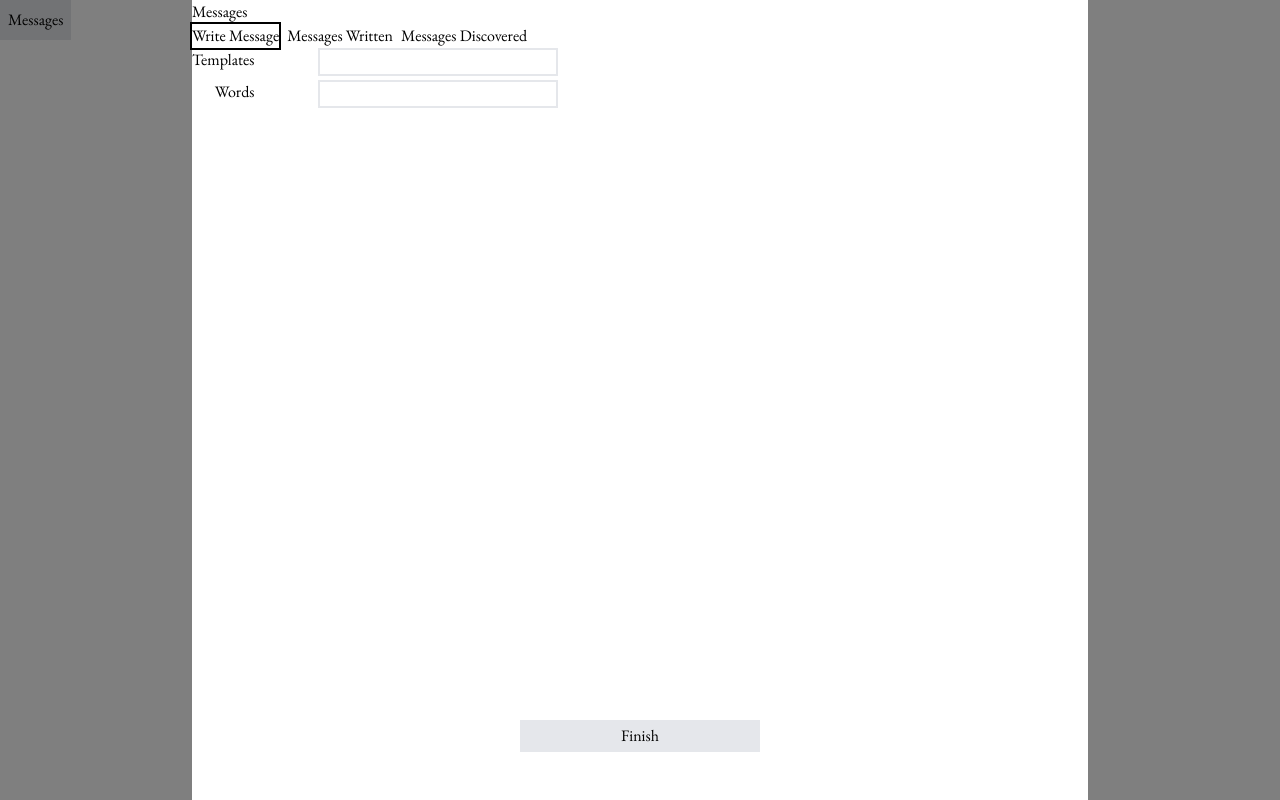
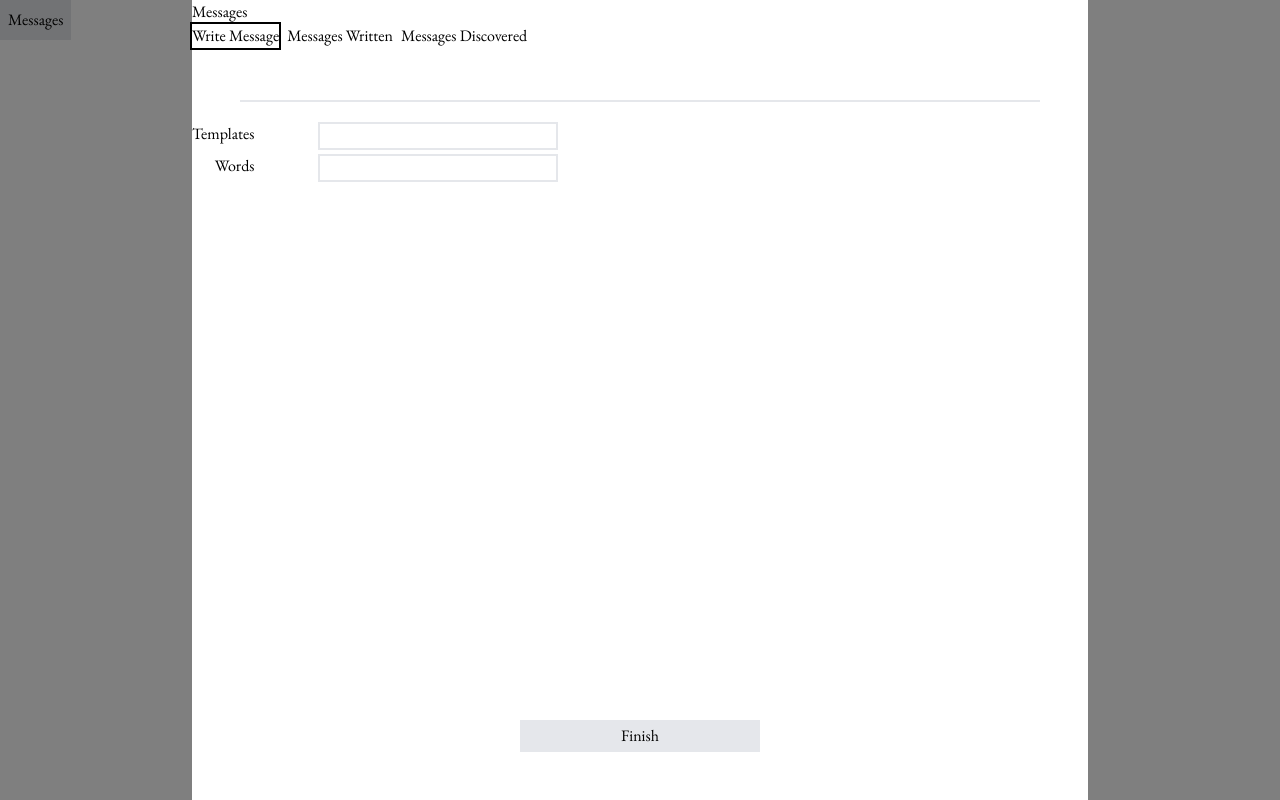
Before and after one commit to aqandrew/maps-between, a Next.js app: page / in a window 1280 px wide. Both pictures are taken after a click on the button "Messages". Built offline with nearby package versions, Linux system fonts and the light colour scheme.

Commit message:
feat: center message in progress

```diff
--- a/src/app/components/WriteMessage.tsx
+++ b/src/app/components/WriteMessage.tsx
@@ -19,7 +19,9 @@ export default function WriteMessage() {
 
 	return (
 		<>
-			<span>{message}</span>
+			<div className="flex justify-center mt-6 mx-12 mb-5 border-b-2">
+				<span className="min-h-[1lh] text-lg">{message}</span>
+			</div>
 			{/* TODO align MessageSlot inputs with Finish button */}
 			<div className="grid grid-cols-[auto_1fr] gap-y-1 gap-x-16">
 				<MessageSlot
```
